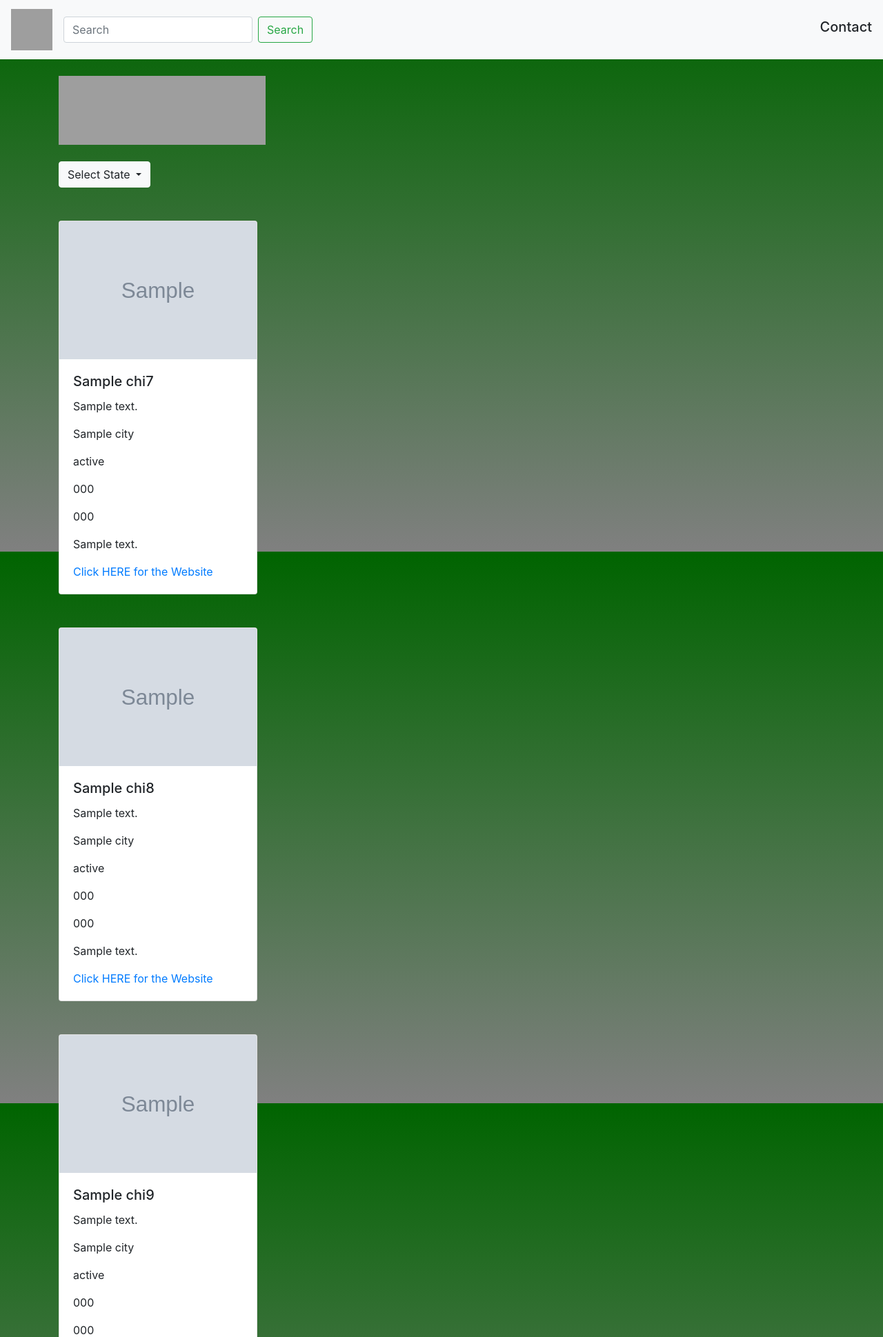
After one commit to courthub74/FoodBank-Frontend, a Django app: template foodbankviews/templates/chicago.html in a window 1280 px wide. The commit adds this page. Shown: the top 1939 px of the page at 69% size. Run offline with Django 3.2, Linux system fonts and the light colour scheme; the template is opened without the code that fills it: most values are stand-ins (such as "Sample title", 1, 10 or a date in 2020); grey boxes marked "Sample" are stand-in pictures; some libraries are stand-ins or nearby versions; grey boxes are pictures that could not be loaded.

Commit message:
Back Button

```diff
--- /dev/null
+++ b/foodbankviews/templates/chicago.html
@@ -0,0 +1,108 @@
+{% extends 'base.html' %}
+
+{% block content %}
+
+
+	<br><br>
+
+	<div class="container">
+		<div class="card" style="width: 18rem;">
+		  <img src="{{ chi7.photo }}" class="card-img-top" height="200">
+		  <div class="card-body">
+		    <h5 class="card-title">{{ chi7.name }}</h5>
+		    <p class="card-text">{{ chi7.address }}</p>
+		    <p class="card-text">{{ chi7.city }}</p>
+		    <p class="card-text">{{ chi7.state }}</p>
+		    <p class="card-text">{{ chi7.zipcode }}</p>
+		    <p class="card-text">{{ chi7.phone }}</p>
+		    <p class="card-text">{{ chi7.details }}</p>
+		    <a href="{{ chi7.weblink }}" class="_blank">Click HERE for the Website</a>
+		  </div>
+		</div>
+	</div>
+
+	<br><br>
+
+
+	<div class="container">
+		<div class="card" style="width: 18rem;">
+		  <img src="{{ chi8.photo }}" class="card-img-top" height="200">
+		  <div class="card-body">
+		    <h5 class="card-title">{{ chi8.name }}</h5>
+		    <p class="card-text">{{ chi8.address }}</p>
+		    <p class="card-text">{{ chi8.city }}</p>
+		    <p class="card-text">{{ chi8.state }}</p>
+		    <p class="card-text">{{ chi8.zipcode }}</p>
+		    <p class="card-text">{{ chi8.phone }}</p>
+		    <p class="card-text">{{ chi8.details }}</p>
+		    <a href="{{ chi8.weblink }}" class="_blank">Click HERE for the Website</a>
+		  </div>
+		</div>
+	</div>
+
+	<br><br>
+
+	<div class="container">
+		<div class="card" style="width: 18rem;">
+		  <img src="{{ chi9.photo }}" class="card-img-top" height="200">
+		  <div class="card-body">
+		    <h5 class="card-title">{{ chi9.name }}</h5>
+		    <p class="card-text">{{ chi9.address }}</p>
+		    <p class="card-text">{{ chi9.city }}</p>
+		    <p class="card-text">{{ chi9.state }}</p>
+		    <p class="card-text">{{ chi9.zipcode }}</p>
+		    <p class="card-text">{{ chi9.phone }}</p>
+		    <p class="card-text">{{ chi9.details }}</p>
+		    <a href="{{ chi9.weblink }}" class="_blank">Click HERE for the Website</a>
+		  </div>
+		</div>
+	</div>
+
+	<br><br>
+
+
+	<div class="container">
+		<div class="card" style="width: 18rem;">
+		  <img src="{{ chi10.photo }}" class="card-img-top" height="200">
+		  <div class="card-body">
+		    <h5 class="card-title">{{ chi10.name }}</h5>
+		    <p class="card-text">{{ chi10.address }}</p>
+		    <p class="card-text">{{ chi10.city }}</p>
+		    <p class="card-text">{{ chi10.state }}</p>
+		    <p class="card-text">{{ chi10.zipcode }}</p>
+		    <p class="card-text">{{ chi10.phone }}</p>
+		    <p class="card-text">{{ chi10.details }}</p>
+		    <a href="{{ chi10.weblink }}" class="_blank">Click HERE for the Website</a>
+		  </div>
+		</div>
+	</div>
+
+	<br><br>
+
+	<div class="container">
+		<div class="card" style="width: 18rem;">
+		  <img src="{{ chi11.photo }}" class="card-img-top" height="200">
+		  <div class="card-body">
+		    <h5 class="card-title">{{ chi11.name }}</h5>
+		    <p class="card-text">{{ chi11.address }}</p>
+		    <p class="card-text">{{ chi11.city }}</p>
+		    <p class="card-text">{{ chi11.state }}</p>
+		    <p class="card-text">{{ chi11.zipcode }}</p>
+		    <p class="card-text">{{ chi11.phone }}</p>
+		    <p class="card-text">{{ chi11.details }}</p>
+		    <a href="{{ chi11.weblink }}" class="_blank">Click HERE for the Website</a>
+		  </div>
+		</div>
+
+		<br><br>
+
+		<a href="{% url 'illinois' %}"><button type="button" class="btn btn-light">Back</button>
+
+	</div>
+
+	<br><br>
+
+
+
+
+{% endblock %}
--- a/foodbankviews/templates/farm.html
+++ b/foodbankviews/templates/farm.html
@@ -20,6 +20,11 @@
 		    <a href="{{ farmington.weblink }}" class="_blank">Click HERE for the Website</a>
 		  </div>
 		</div>
+
+		<br><br>
+
+		<a href="{% url 'mich' %}"><button type="button" class="btn btn-light">Back</button>
+
 	</div>
 
 	<br><br>
--- a/foodbankviews/templates/farmhills.html
+++ b/foodbankviews/templates/farmhills.html
@@ -37,8 +37,14 @@
 		    <a href="{{ farmhills2.weblink }}" class="_blank">Click HERE for the Website</a>
 		  </div>
 		</div>
+
+		<br><br>
+
+		<a href="{% url 'mich' %}"><button type="button" class="btn btn-light">Back</button>
+
 	</div>
 
 	<br><br>
 
+
 {% endblock %}
--- a/foodbankviews/templates/illinois.html
+++ b/foodbankviews/templates/illinois.html
@@ -10,7 +10,7 @@
 
 			<ul class="list-group">
 				<li class="list-group-item disabled" aria-disabled="true">Illinois</li>
-			  <a class="list-group-item d-flex justify-content-between align-items-center" href="{% url 'home' %}">
+			  <a class="list-group-item d-flex justify-content-between align-items-center" href="{% url 'chicago' %}">
 			    Chicago
 			    <span class="badge badge-success badge-pill">5</span>
 			  </a>
--- a/foodbankviews/templates/livonia.html
+++ b/foodbankviews/templates/livonia.html
@@ -19,6 +19,11 @@
 		    <a href="{{ liv.weblink }}" class="_blank">Click HERE for the Website</a>
 		  </div>
 		</div>
+
+		<br><br>
+
+		<a href="{% url 'mich' %}"><button type="button" class="btn btn-light">Back</button>
+
 	</div>
 
 	<br><br>
--- a/foodbankviews/templates/southfield.html
+++ b/foodbankviews/templates/southfield.html
@@ -19,8 +19,14 @@
 		    <a href="{{ south.weblink }}" class="_blank">Click HERE for the Website</a>
 		  </div>
 		</div>
+
+		<br><br>
+
+		<a href="{% url 'mich' %}"><button type="button" class="btn btn-light">Back</button>
+
 	</div>
 
 	<br><br>
 
+
 	{% endblock %}
--- a/foodbankviews/urls.py
+++ b/foodbankviews/urls.py
@@ -10,5 +10,5 @@
     path('southfield/', views.southfield, name="southfield"),
 
     path('illinois/', views.illinois, name="illinois"),
-
+    path('chicago/', views.chicago, name="chicago"),
 ]
```
Also changed, not shown: foodbankviews/views.py (+23 -0 lines).
